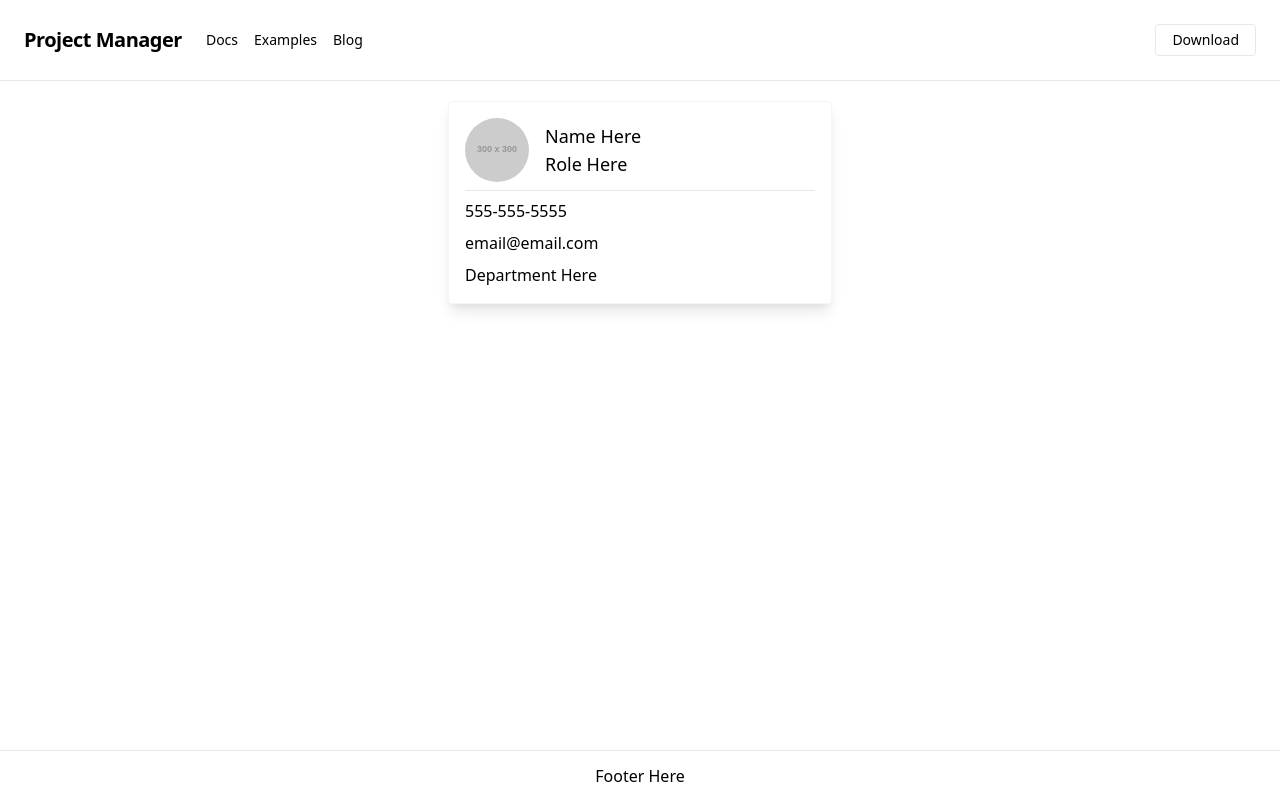
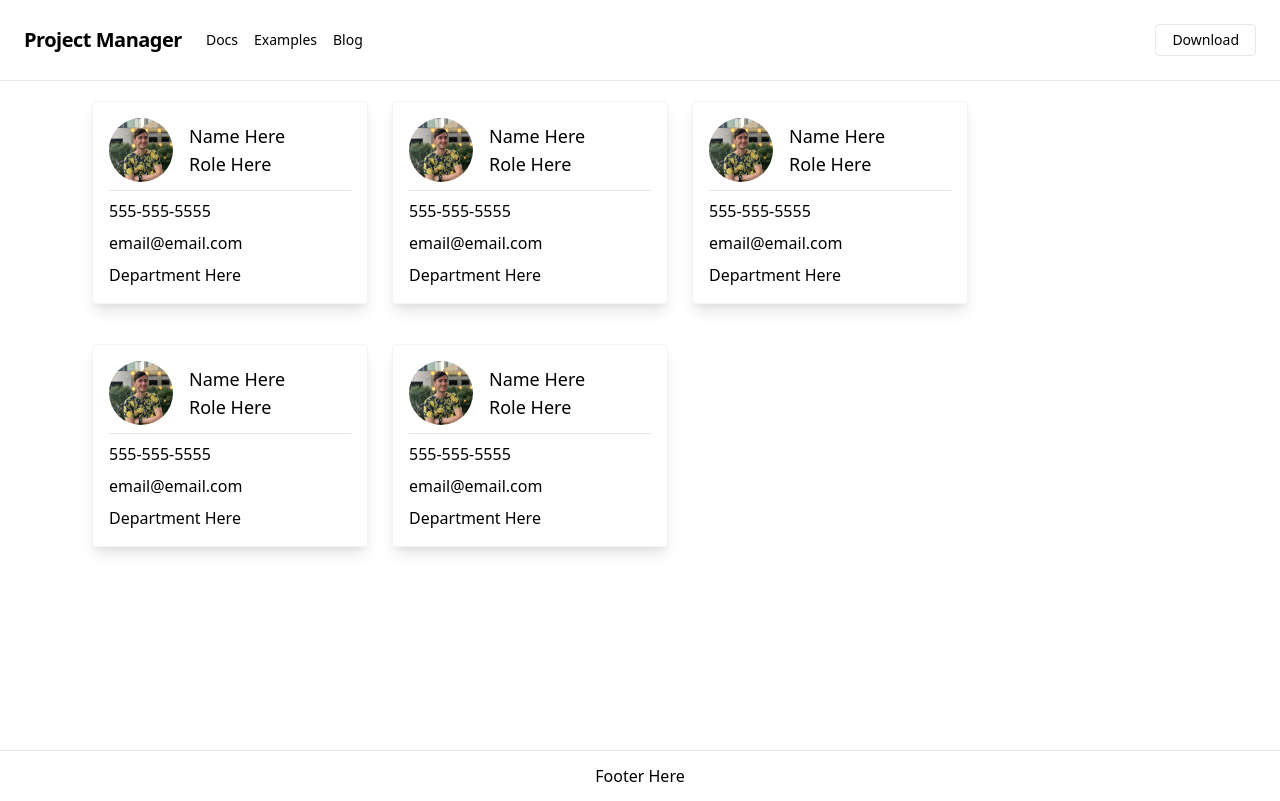
Before and after one commit to ryangautier1/project-manager, a React (Create React App) app: page / in a window 1280 px wide. Built offline with nearby package versions, Linux system fonts and the light colour scheme; the HTML template or start-up script is replaced by a standard one.

Commit message:
style employee card

```diff
--- a/src/App.js
+++ b/src/App.js
@@ -2,12 +2,20 @@ import React from 'react';
 import Navbar from "./components/Navbar";
 import EmployeeCard from "./components/EmployeeCard";
 import Footer from "./components/Footer"
+import CardContainer from './components/CardContainer';
 
 function App() {
   return (
     <div>
       <Navbar />
-      <EmployeeCard />
+      <CardContainer>
+        <EmployeeCard />
+        <EmployeeCard />
+        <EmployeeCard />
+        <EmployeeCard />
+        <EmployeeCard />
+
+      </CardContainer>
       <Footer />
     </div>
   );
--- /dev/null
+++ b/src/components/CardContainer/index.js
@@ -0,0 +1,9 @@
+import React from "react";
+
+function CardContainer(props) {
+  return (
+    <div className="flex flex-wrap flex-auto mx-20 justify-center lg:justify-start">{props.children}</div>
+  );
+}
+
+export default CardContainer;
--- a/src/components/EmployeeCard/index.js
+++ b/src/components/EmployeeCard/index.js
@@ -1,14 +1,16 @@
 import React from "react";
+import pic from "../../ryanpicturesquare.png"
+import "./style.css"
 
 function EmployeeCard() {
   return (
     //Container for card
-    <div className="px-3">
+    <div className="px-3" id="employee-card">
       {/* Contatiner for card content */}
-      <div className="max-w-sm rounded overflow-hidden shadow-lg mt-5 mx-auto border-gray-100 border p-4">
+      <div className="max-w-sm rounded overflow-hidden shadow-lg my-5 mx-auto border-gray-100 border p-4">
         {/* Container for Card Heading */}
         <div className="mb-2 flex flex-row items-center">
-          <img className="inline-block rounded-full h-16 w-16" src="https://via.placeholder.com/300x300" alt="placeholder" />
+          <img className="inline-block rounded-full h-16 w-16" src={pic} alt="placeholder" />
           <div className="inline-block text-lg ml-4">
             <div>Name Here</div>
             <div className="text-orange-500">Role Here</div>
--- /dev/null
+++ b/src/components/EmployeeCard/style.css
@@ -0,0 +1,3 @@
+#employee-card {
+  min-width: 300px;
+}
```
Also changed, not shown: src/ryanpicturesquare.png (added).
